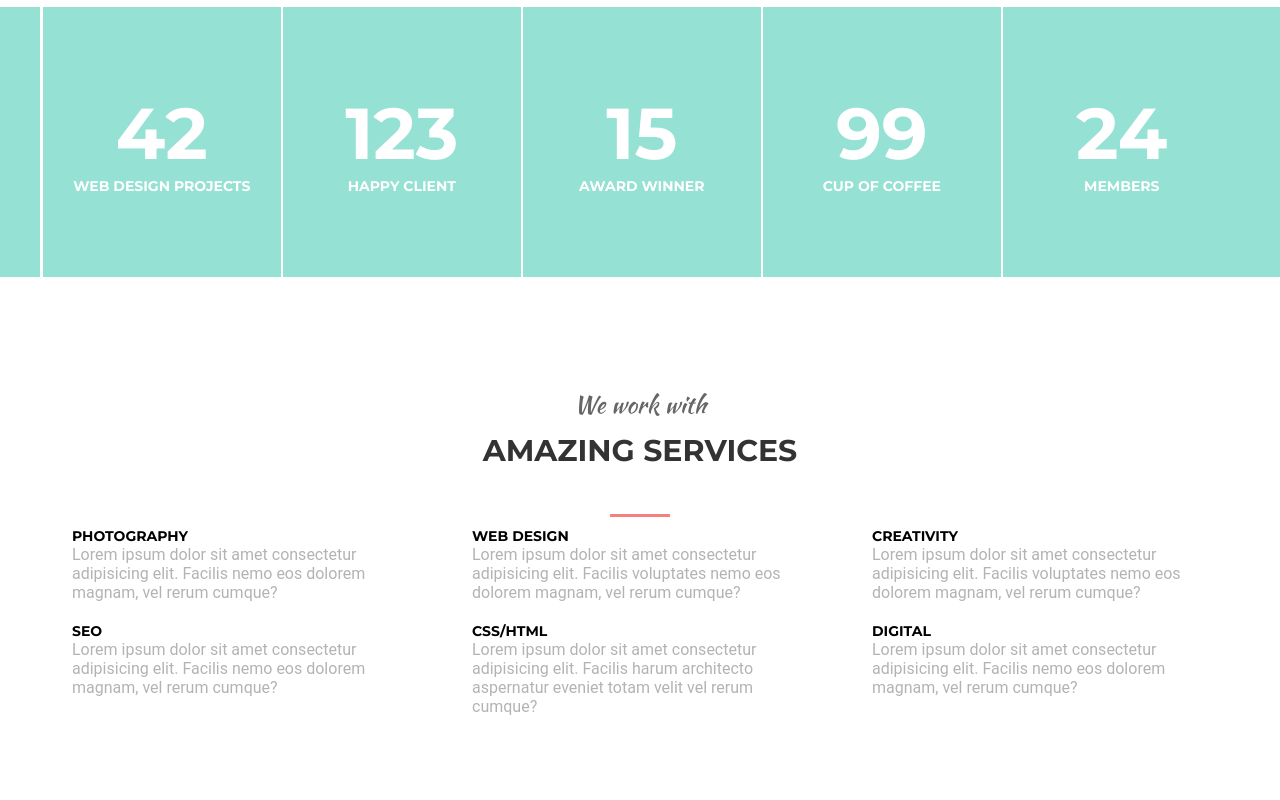
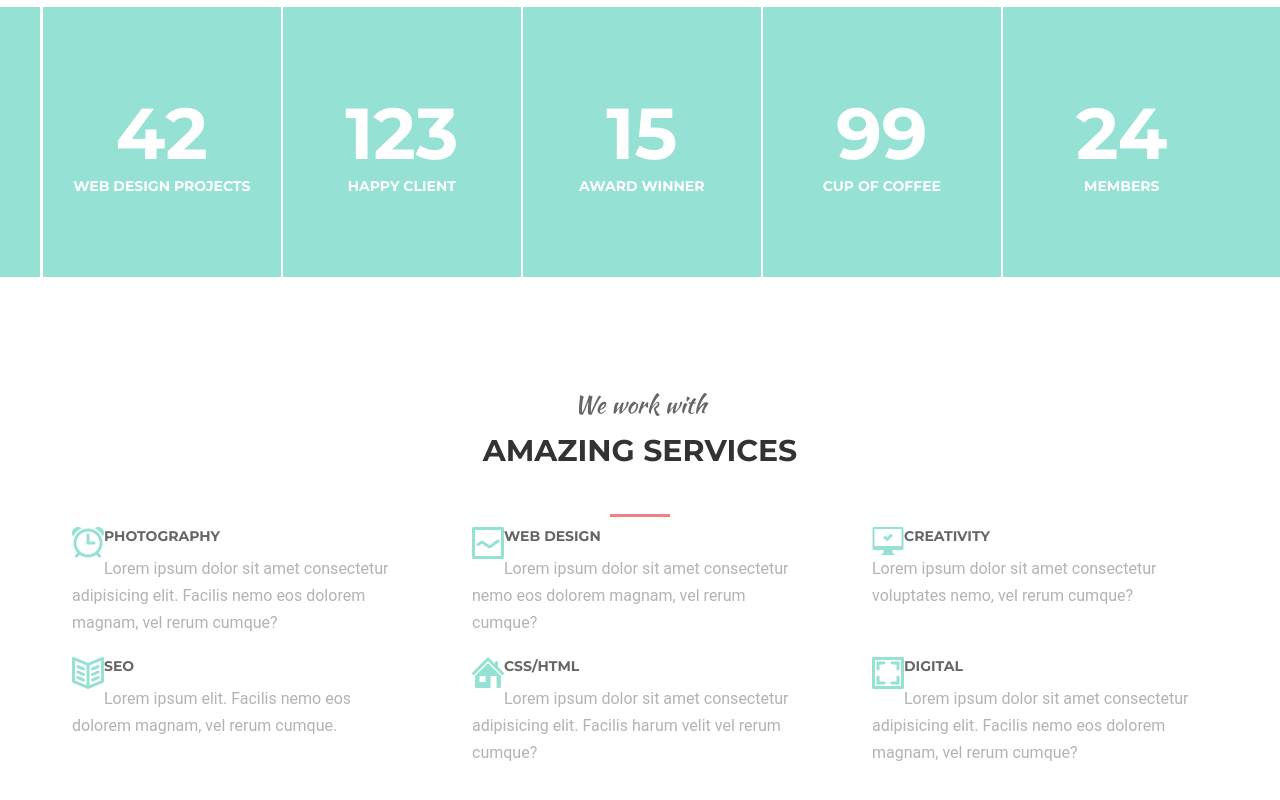
Before and after one commit to Lamin4dlyM/MoGo, a website: page index.html in a window 1280 px wide. Shown: the part 1739-2539 px from the top of the page. Drawn offline with Linux system fonts and the light colour scheme; files whose address does not match are found by name.

Commit message:
Add icons.

```diff
--- a/css/main.css
+++ b/css/main.css
@@ -307,18 +307,24 @@ body {
   .section__services__item {
     margin: 10px;
     width: 28%;
-
     /* background-color: #666; */
   }
 
   h4 {
     font-size: 14px;
     font-weight: 700;
+    color: #666;
     text-transform: uppercase;
   }
 
   .section__services__item > p {
+    margin-block-start: 10px;
     font-family: 'Roboto', sans-serif;
     color: #b3b3b3;
+    line-height: 170%;
+  }
+
+  .section__services__img {
+    float: left;
   }
 }
--- a/index.html
+++ b/index.html
@@ -133,6 +133,7 @@
           <h2 class="section__title">Amazing Services</h2>
           <div class="section__services">
             <div class="section__services__item">
+              <img class="section__services__img" src="images/icons/ALARM.png" alt="alarm icon" srcset="">
               <h4>Photography</h4>
               <p>
                 Lorem ipsum dolor sit amet consectetur adipisicing elit. Facilis
@@ -140,34 +141,36 @@
               </p>
             </div>
             <div class="section__services__item">
+              <img class="section__services__img" s src="images/icons/LINE GRAPH.png" alt="graph icon" srcset="">
               <h4>Web design</h4>
               <p>
-                Lorem ipsum dolor sit amet consectetur adipisicing elit. Facilis
-                voluptates nemo eos dolorem magnam, vel rerum cumque?
+                Lorem ipsum dolor sit amet consectetur nemo eos dolorem magnam, vel rerum cumque?
               </p>
             </div>
             <div class="section__services__item">
+              <img class="section__services__img" src="images/icons/COMPUTER _ OK.png" alt="computer icon" srcset="">
               <h4>Creativity</h4>
               <p>
-                Lorem ipsum dolor sit amet consectetur adipisicing elit. Facilis
-                voluptates nemo eos dolorem magnam, vel rerum cumque?
+                Lorem ipsum dolor sit amet consectetur voluptates nemo, vel rerum cumque?
               </p>
             </div>
             <div class="section__services__item">
+              <img class="section__services__img" src="images/icons/BOOK 2.png" alt="book icon" srcset="">
               <h4>SEO</h4>
               <p>
-                Lorem ipsum dolor sit amet consectetur adipisicing elit. Facilis
-                nemo eos dolorem magnam, vel rerum cumque?
+                Lorem ipsum elit. Facilis nemo eos dolorem magnam, vel rerum cumque.
               </p>
             </div>
             <div class="section__services__item">
+              <img class="section__services__img" src="images/icons/HOME.png" alt="home icon" srcset="">
               <h4>CSS/HTML</h4>
               <p>
                 Lorem ipsum dolor sit amet consectetur adipisicing elit. Facilis
-                harum architecto aspernatur eveniet totam velit vel rerum cumque?
+                harum velit vel rerum cumque?
               </p>
             </div>
             <div class="section__services__item">
+              <img class="section__services__img" src="images/icons/IMAGE.png" alt="image icon" srcset="">
               <h4>Digital</h4>
               <p>
                 Lorem ipsum dolor sit amet consectetur adipisicing elit. Facilis
```
